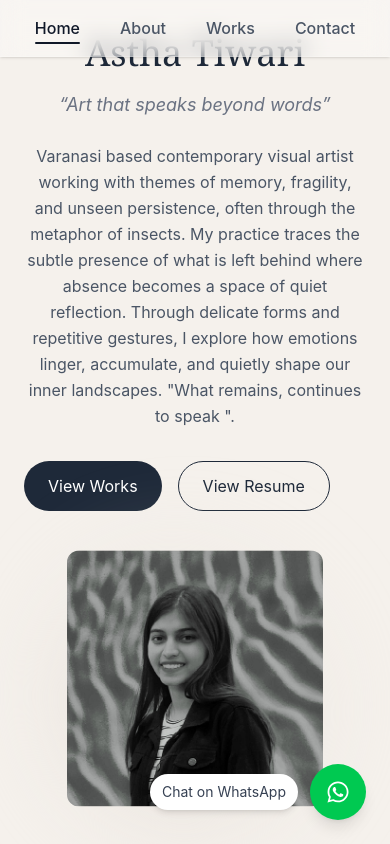
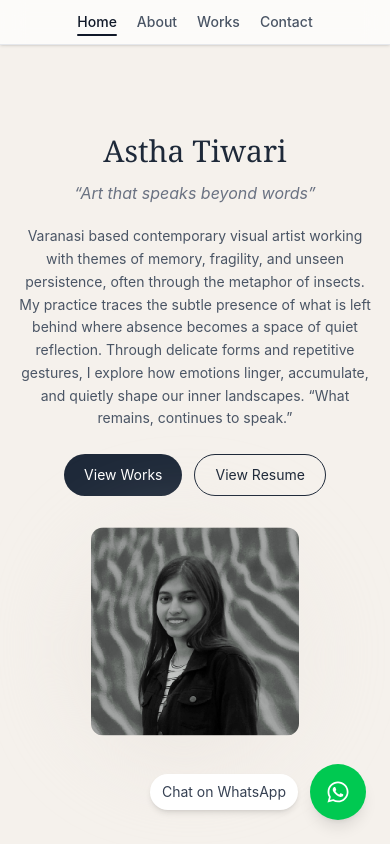
Before and after one commit to KrishnaAwasthi28/AsthaTiwari-Portfolio, a React (Vite) app in the folder ashtatiwari-portfolio/: page / in a window 390 px wide. Shown: the top 844 px of the page. Built offline with nearby package versions, Linux system fonts and the light colour scheme.

Commit message:
Updated responsivness

```diff
--- a/ashtatiwari-portfolio/src/components/Navbar.jsx
+++ b/ashtatiwari-portfolio/src/components/Navbar.jsx
@@ -11,25 +11,34 @@ export default function Navbar() {
   ];
 
   return (
-    <nav className="fixed top-0 w-full z-50 backdrop-blur-md bg-white/30 border-b border-white/20 shadow-sm">
-      <div className="flex justify-center gap-10 py-4 font-medium">
+    <nav className="fixed top-0 w-full z-50 backdrop-blur-md bg-white/70 border-b border-gray-200 shadow-sm">
+
+      <div className="flex justify-center md:justify-center gap-5 md:gap-10 py-3 md:py-4 px-4 text-sm md:text-base font-medium">
 
         {navLinks.map((link, i) => (
           <Link
             key={i}
             to={link.path}
-            className={`relative transition duration-300
-              ${location.pathname === link.path
-                ? "text-gray-900"
-                : "text-gray-600 hover:text-gray-900"}
+            className={`relative transition duration-300 whitespace-nowrap
+              ${
+                location.pathname === link.path
+                  ? "text-gray-900"
+                  : "text-gray-600 hover:text-gray-900"
+              }
             `}
           >
             {link.name}
 
             {/* Active underline */}
-            {location.pathname === link.path && (
-              <span className="absolute left-0 -bottom-1 w-full h-[2px] bg-gray-900 rounded-full"></span>
-            )}
+            <span
+              className={`absolute left-0 -bottom-1 h-[2px] bg-gray-900 rounded-full transition-all duration-300
+                ${
+                  location.pathname === link.path
+                    ? "w-full"
+                    : "w-0 group-hover:w-full"
+                }
+              `}
+            ></span>
           </Link>
         ))}
 
--- a/ashtatiwari-portfolio/src/pages/Home.jsx
+++ b/ashtatiwari-portfolio/src/pages/Home.jsx
@@ -2,20 +2,23 @@ import { motion } from "framer-motion";
 import { useNavigate } from "react-router-dom";
 
 export default function Home() {
-    const navigate = useNavigate();
+  const navigate = useNavigate();
+
   return (
-    <section className="h-screen flex items-center justify-center bg-[#f5f1ec] px-6 overflow-hidden">
-      <div className="flex flex-col md:flex-row items-center gap-12 max-w-6xl">
+    <section className="min-h-screen flex items-center justify-center bg-[#f5f1ec] px-4 md:px-20 pt-24 md:pt-32 pb-16">
+
+      <div className="flex flex-col md:flex-row items-center gap-10 md:gap-16 max-w-6xl w-full">
+
         {/* TEXT SECTION */}
         <motion.div
           initial={{ opacity: 0, x: -80 }}
           animate={{ opacity: 1, x: 0 }}
           transition={{ duration: 1 }}
-          className="text-center md:text-left"
+          className="text-center md:text-left max-w-xl"
         >
           {/* Name */}
           <motion.h1
-            className="text-4xl md:text-6xl font-serif text-gray-800 leading-tight"
+            className="text-3xl sm:text-4xl md:text-6xl font-serif text-gray-800 leading-tight"
             initial={{ opacity: 0, y: 30 }}
             animate={{ opacity: 1, y: 0 }}
             transition={{ delay: 0.2 }}
@@ -25,7 +28,7 @@ export default function Home() {
 
           {/* Tagline */}
           <motion.p
-            className="mt-4 text-gray-500 text-lg italic"
+            className="mt-3 text-gray-500 text-base md:text-lg italic"
             initial={{ opacity: 0 }}
             animate={{ opacity: 1 }}
             transition={{ delay: 0.5 }}
@@ -33,26 +36,29 @@ export default function Home() {
             “Art that speaks beyond words”
           </motion.p>
 
-          {/* NEW: Introduction */}
+          {/* Description */}
           <motion.p
-            className="mt-6 text-gray-600 max-w-md text-base leading-relaxed"
+            className="mt-5 text-gray-600 text-sm md:text-base leading-relaxed"
             initial={{ opacity: 0 }}
             animate={{ opacity: 1 }}
             transition={{ delay: 0.8 }}
           >
-            Varanasi based contemporary visual artist working with themes of memory, fragility, and unseen persistence, often through the metaphor of insects.
-            My practice traces the subtle presence of what is left behind where absence becomes a space of quiet reflection.
-            Through delicate forms and repetitive gestures, I explore how emotions linger, accumulate, and quietly shape our inner landscapes.
-            "What remains,  continues to speak ".
+            Varanasi based contemporary visual artist working with themes of
+            memory, fragility, and unseen persistence, often through the
+            metaphor of insects. My practice traces the subtle presence of what
+            is left behind where absence becomes a space of quiet reflection.
+            Through delicate forms and repetitive gestures, I explore how
+            emotions linger, accumulate, and quietly shape our inner landscapes.
+            “What remains, continues to speak.”
           </motion.p>
 
-          {/* Optional CTA */}
-          <div className="mt-8 flex gap-4 flex-wrap">
+          {/* BUTTONS (FIXED) */}
+          <div className="mt-6 flex flex-row flex-wrap gap-3 justify-center md:justify-start">
 
             {/* View Works */}
             <motion.button
               onClick={() => navigate("/gallery")}
-              className="px-6 py-3 bg-gray-800 text-white rounded-full hover:bg-gray-700 transition"
+              className="px-5 py-2.5 md:px-6 md:py-3 bg-gray-800 text-white rounded-full hover:bg-gray-700 transition text-sm md:text-base"
               initial={{ opacity: 0, y: 20 }}
               animate={{ opacity: 1, y: 0 }}
               transition={{ delay: 1 }}
@@ -64,7 +70,7 @@ export default function Home() {
             <motion.a
               href="/resume.jpeg"
               download="Astha_Tiwari_Resume"
-              className="px-6 py-3 border border-gray-800 text-gray-800 rounded-full hover:bg-gray-800 hover:text-white transition"
+              className="px-5 py-2.5 md:px-6 md:py-3 border border-gray-800 text-gray-800 rounded-full hover:bg-gray-800 hover:text-white transition text-sm md:text-base"
               initial={{ opacity: 0, y: 20 }}
               animate={{ opacity: 1, y: 0 }}
               transition={{ delay: 1.1 }}
@@ -82,18 +88,19 @@ export default function Home() {
           transition={{ duration: 1 }}
           className="relative"
         >
-          {/* Soft background glow */}
+          {/* Background Glow */}
           <div className="absolute inset-0 bg-gradient-to-tr from-[#e8e2dc] to-transparent rounded-full blur-2xl scale-110"></div>
 
-          {/* Artist Image */}
+          {/* Image */}
           <motion.img
             src="/asthatiwari-1.jpeg"
             alt="artist"
-            className="relative w-64 md:w-96 object-contain rounded-xl"
-            animate={{ y: [0, -10, 0] }} // floating effect
+            className="relative w-52 sm:w-64 md:w-96 object-contain rounded-xl"
+            animate={{ y: [0, -10, 0] }}
             transition={{ duration: 4, repeat: Infinity, ease: "easeInOut" }}
           />
         </motion.div>
+
       </div>
     </section>
   );
```
